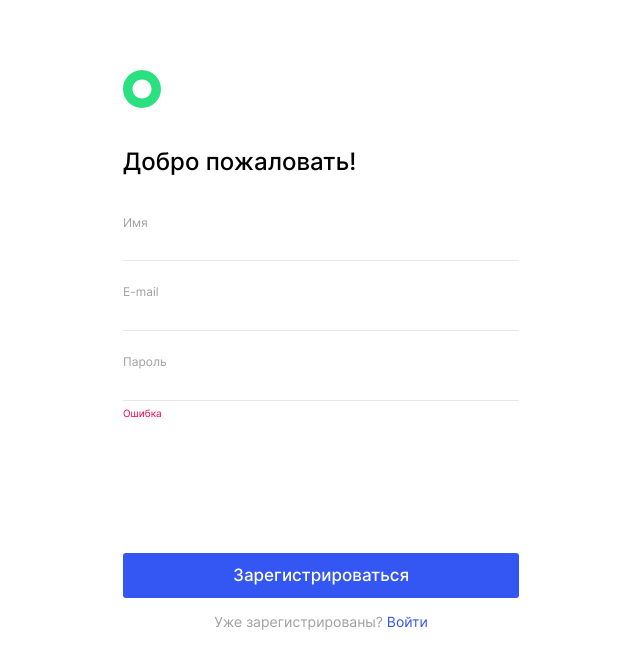
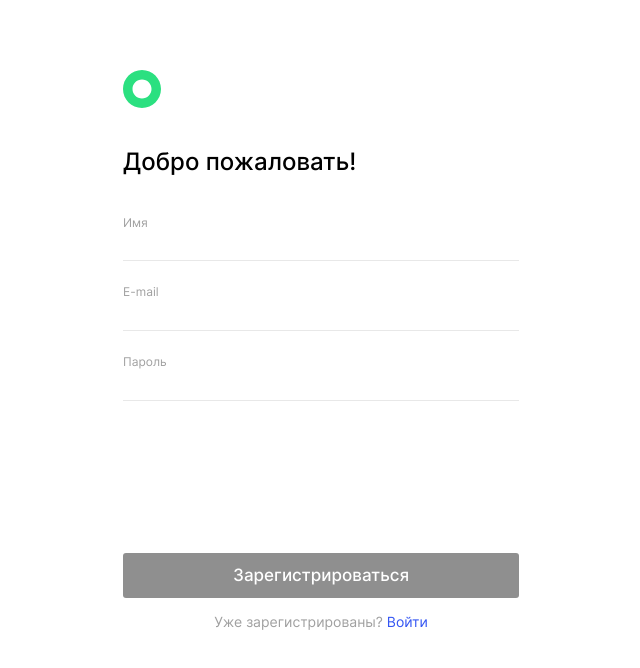
Before and after one commit to Malaxov16/movies-explorer-frontend, a React (Create React App) app: page /signup in a window 1280 px wide. Shown: the top 668 px of the page, without its empty margins (319-959 px from the left). Built offline with nearby package versions, Linux system fonts and the light colour scheme; the HTML template or start-up script is replaced by a standard one.

Commit message:
Реалзована валидация полей формы в компонентах регистрация, авторизация, профиль

```diff
--- a/src/components/Login/Login.css
+++ b/src/components/Login/Login.css
@@ -32,7 +32,7 @@
 }
 
 .login__field {
-  margin: 0 0 24px;
+  margin: 0 0 6px;
   padding: 0 0 10px;
   width: 100%;
   font-size: 14px;
@@ -45,10 +45,6 @@
   box-sizing: border-box;
 }
 
-.login__field:last-of-type {
-  margin-bottom: 0;
-}
-
 .login__label {
   margin: 0 0 5px;
   padding: 0;
@@ -58,15 +54,20 @@
   text-align: left;
 }
 
-.login__error {
-  margin: 6px 0 0;
+.login__field-error-msg {
+  margin: 0 0 6px;
   padding: 0;
   width: 100%;
+  min-height: 12px;
   font-size: 10px;
   font-weight: 400;
   line-height: 12px;
-  color: rgba(255, 0, 76, 1);
   text-align: left;
+  color: rgba(255, 48, 85, 1);
+}
+
+.login__field-error-msg:last-of-type {
+  margin: 0;
 }
 
 .login__button {
@@ -88,6 +89,15 @@
 
 .login__button:hover {
   background-color: rgba(52, 86, 243, 0.8);
+}
+
+.login__button_disabled {
+  background-color: rgba(143, 143, 143, 1);
+  cursor: not-allowed;
+}
+
+.login__button_disabled:hover {
+  background-color: rgb(143, 143, 143, 1);
 }
 
 .login__footer {
--- a/src/components/Login/Login.js
+++ b/src/components/Login/Login.js
@@ -4,11 +4,15 @@ import { Link } from 'react-router-dom';
 
 import Logo from '../Logo/Logo';
 import './Login.css';
+import useFormWithValidation from '../../hooks/useFormWithValidation'
 
 const Login = () => {
+  const { values, handleChange, errors, isValid, resetForm } = useFormWithValidation();
 
-  const handleSubmit = () => {
+  const handleSubmit = (e) => {
+    e.preventDefault();
     console.log('Авторизация');
+    resetForm();
   };
 
   return(
@@ -16,13 +20,14 @@ const Login = () => {
       <div className='login__component'>
         <Logo />
         <h1 className="login__title">Рады видеть!</h1>
-        <form className="login__form">
-          <label for="email" className="login__label">E-mail</label>
-          <input type="email" id="email" required className="login__field"/>
-          <label for="password" className="login__label">Пароль</label>
-          <input type="password" id="password" className="login__field" />
-          <p className='login__error'>Ошибка</p>
-          <button type="button" className="login__button" onSubmit={handleSubmit}>Войти</button>
+        <form className="login__form" onSubmit={handleSubmit}>
+          <label className="login__label">E-mail</label>
+          <input type="email" id="email" name='email' value={values.email || ''} className="login__field" minLength={2} maxLength={30} pattern='(\w+@\w+\.[A-Za-z]+)' required onChange={handleChange} />
+          <span className='login__field-error-msg'>{errors.email}</span>
+          <label className="login__label">Пароль</label>
+          <input type="password" id="password" name='password' value={values.password || ''} className="login__field" required onChange={handleChange} />
+          <span className='login__field-error-msg'>{errors.password}</span>
+          <button type="submit" className={`login__button ${!isValid ? 'login__button_disabled' : ''}`} disabled={!isValid}>Войти</button>
         </form>
         <div className="login__footer">
           <p className="login__footer-subtitle">Ещё не зарегистрированы?&nbsp;</p>
--- a/src/components/Profile/Profile.css
+++ b/src/components/Profile/Profile.css
@@ -35,17 +35,12 @@
 }
 
 .profile__fields {
-  margin: 0 0 17px;
+  margin: 0 0 6px;
   padding: 0;
   width: 100%;
   display: flex;
   flex-direction: row;
   border-bottom: 1px solid rgba(232, 232, 232, 1);
-}
-
-.profile__fields:last-of-type {
-  border: 0;
-  margin: 0;
 }
 
 .profile__field-label {
@@ -72,6 +67,22 @@
   color: rgba(0, 0, 0, 1);
   box-sizing: border-box;
   outline: none;
+}
+
+.profile__field-error-msg {
+  margin: 0 0 10px;
+  padding: 0;
+  width: 100%;
+  min-height: 12px;
+  font-size: 10px;
+  font-weight: 400;
+  line-height: 12px;
+  text-align: left;
+  color: rgba(255, 48, 85, 1);
+}
+
+.profile__field-error-msg:last-of-type {
+  margin: 0;
 }
 
 .profile__error {
@@ -105,16 +116,12 @@
 }
 
 .profile__save-button_disabled {
-  background-color: rgba(248, 248, 248, 1);
-  color: rgba(194, 194, 194, 1);
-  cursor:unset;
+  background-color: rgba(143, 143, 143, 1);
+  cursor: not-allowed;
 }
 
 .profile__save-button_disabled:hover {
-  background-color: rgba(248, 248, 248, 1);
-  color: rgba(194, 194, 194, 1);
-  cursor:unset;
-  transition: none;
+  background-color: rgb(143, 143, 143, 1);
 }
 
 .profile__edit-button {
--- a/src/components/Profile/Profile.js
+++ b/src/components/Profile/Profile.js
@@ -4,8 +4,11 @@ import { Link } from 'react-router-dom';
 import { useState, useEffect } from 'react';
 
 import './Profile.css';
+import useFormWithValidation from '../../hooks/useFormWithValidation';
 
 const Profile = ( {name}) => {
+  const { values, handleChange, errors, isValid } = useFormWithValidation();
+
   const [isEdit, setIsEdit] = useState(false);
 
   const hendlerSaveProfile = (e) => {
@@ -16,7 +19,6 @@ const Profile = ( {name}) => {
 
   function hendlerEditProfile() {
     setIsEdit(true);
-    console.log('Редактировать профиль')
   };
 
   function hendlerSignOut() {
@@ -33,15 +35,17 @@ const Profile = ( {name}) => {
         <h1 className="profile__title">Привет, Виктор!</h1>
         <form className="profile__form" onSubmit={hendlerSaveProfile}>
           <div className='profile__fields'>
-            <label className='profile__field-label' for="name">Имя</label>
-            <input required name="name" id="name" className="profile__field" disabled/>
+            <label className='profile__field-label'>Имя</label>
+            <input name="name" id="name" value={values.name || ''} className="profile__field" minLength={2} maxLength={30} pattern='([А-Яа-яёA-Za-z \-]+)' required onChange={handleChange} disabled={!isEdit}/>
           </div>
+          <span className='profile__field-error-msg'>{errors.name}</span>
           <div className='profile__fields'>
-            <label className='profile__field-label' for="email">E-mail</label>
-            <input required name="email" id="email" className="profile__field" disabled/>
+            <label className='profile__field-label'>E-mail</label>
+            <input name="email" id="email" value={values.email || ''} className="profile__field" minLength={2} maxLength={30} pattern='(\w+@\w+\.[A-Za-z]+)' required onChange={handleChange} disabled={!isEdit}/>
           </div>
+          <span className='profile__field-error-msg'>{errors.email}</span>
           <p className='profile__error'>Ошибка</p>
-          {isEdit && (<input type='submit' value='Сохранить' className="profile__save-button"></input>)}
+          {isEdit && (<button type='submit' value='Сохранить' className={`profile__save-button ${!isValid ? 'profile__save-button_disabled' : ''}`} disabled={!isValid}>Сохранить</button>)}
         </form>
         {!isEdit && (
           <>
--- a/src/components/Register/Register.css
+++ b/src/components/Register/Register.css
@@ -32,7 +32,7 @@
 }
 
 .register__field {
-  margin: 0 0 24px;
+  margin: 0 0 6px;
   padding: 0 0 10px;
   width: 100%;
   height: 30px;
@@ -45,8 +45,20 @@
   box-sizing: border-box;
 }
 
-.register__field:last-of-type {
-  margin-bottom: 0;
+.register__field-error-msg {
+  margin: 0 0 6px;
+  padding: 0;
+  width: 100%;
+  min-height: 12px;
+  font-size: 10px;
+  font-weight: 400;
+  line-height: 12px;
+  text-align: left;
+  color: rgba(255, 48, 85, 1);
+}
+
+.register__field-error-msg:last-of-type {
+  margin: 0;
 }
 
 .register__label {
@@ -55,17 +67,6 @@
   font-size: 12px;
   font-weight: 400;
   color: rgba(160, 160, 160, 1);
-  text-align: left;
-}
-
-.register__error {
-  margin: 6px 0 0;
-  padding: 0;
-  width: 100%;
-  font-size: 10px;
-  font-weight: 400;
-  line-height: 12px;
-  color: rgba(255, 0, 76, 1);
   text-align: left;
 }
 
@@ -89,6 +90,14 @@
   background-color: rgba(52, 86, 243, 0.8);
 }
 
+.register__button_disabled {
+  background-color: rgba(143, 143, 143, 1);
+  cursor: not-allowed;
+}
+
+.register__button_disabled:hover {
+  background-color: rgb(143, 143, 143, 1);
+}
 
 .register__footer {
   margin: 16px 0 0;
--- a/src/components/Register/Register.js
+++ b/src/components/Register/Register.js
@@ -4,11 +4,15 @@ import { Link } from 'react-router-dom';
 
 import Logo from '../Logo/Logo';
 import './Register.css';
+import useFormWithValidation from '../../hooks/useFormWithValidation';
 
 const Register = () => {
+  const { values, handleChange, errors, isValid, resetForm } = useFormWithValidation();
 
-  const handleSubmit = () => {
-    console.log('Авторизация');
+  const handleSubmit = (e) => {
+    e.preventDefault();
+    console.log('Регистрация');
+    resetForm();
   };
 
   return(
@@ -16,15 +20,17 @@ const Register = () => {
       <div className='register__component'>
         <Logo />
         <h1 className="register__title">Добро пожаловать!</h1>
-        <form className="register__form">
-          <label for="name" className="register__label">Имя</label>
-          <input type="text" id="name" required className="register__field"/>
-          <label for="email" className="register__label">E-mail</label>
-          <input type="email" id="email" required className="register__field"/>
-          <label for="password" className="register__label">Пароль</label>
-          <input type="password" id="password" className="register__field" />
-          <p className='register__error'>Ошибка</p>
-          <button type="button" className="register__button" onSubmit={handleSubmit}>Зарегистрироваться</button>
+        <form className="register__form" onSubmit={handleSubmit}>
+          <label className="register__label">Имя</label>
+          <input type="text" id="name" name='name' value={values.name || ''} className="register__field" minLength={2} maxLength={30} pattern='([А-Яа-яёA-Za-z \-]+)' required onChange={handleChange}/>
+          <span className='register__field-error-msg'>{errors.name}</span>
+          <label className="register__label">E-mail</label>
+          <input type="email" id="email" name='email' value={values.email || ''} className="register__field" minLength={2} maxLength={30} pattern='(\w+@\w+\.[A-Za-z]+)' required onChange={handleChange}/>
+          <span className='register__field-error-msg'>{errors.email}</span>
+          <label className="register__label">Пароль</label>
+          <input type="password" id="password" name='password' value={values.password || ''} className="register__field" required onChange={handleChange}/>
+          <span className='register__field-error-msg'>{errors.password}</span>
+          <button type="submit" className={`register__button ${!isValid ? 'register__button_disabled' : ''}`} disabled={!isValid}>Зарегистрироваться</button>
         </form>
         <div className="register__footer">
           <p className="register__footer-subtitle">Уже зарегистрированы?&nbsp;</p>
--- /dev/null
+++ b/src/hooks/useFormWithValidation.js
@@ -0,0 +1,31 @@
+//хук управления формой и валидации формы
+
+import { useState, useCallback } from "react";
+
+function useFormWithValidation() {
+  const [values, setValues] = useState({});
+  const [errors, setErrors] = useState({});
+  const [isValid, setIsValid] = useState(false);
+
+  const handleChange = (event) => {
+    const target = event.target;
+    const name = target.name;
+    const value = target.value;
+    setValues({...values, [name]: value});
+    setErrors({...errors, [name]: target.validationMessage });
+    setIsValid(target.closest("form").checkValidity());
+  };
+
+  const resetForm = useCallback(
+    (newValues = {}, newErrors = {}, newIsValid = false) => {
+      setValues(newValues);
+      setErrors(newErrors);
+      setIsValid(newIsValid);
+    },
+    [setValues, setErrors, setIsValid]
+  );
+
+  return { values, handleChange, errors, isValid, resetForm };
+}
+
+export default useFormWithValidation;
```
